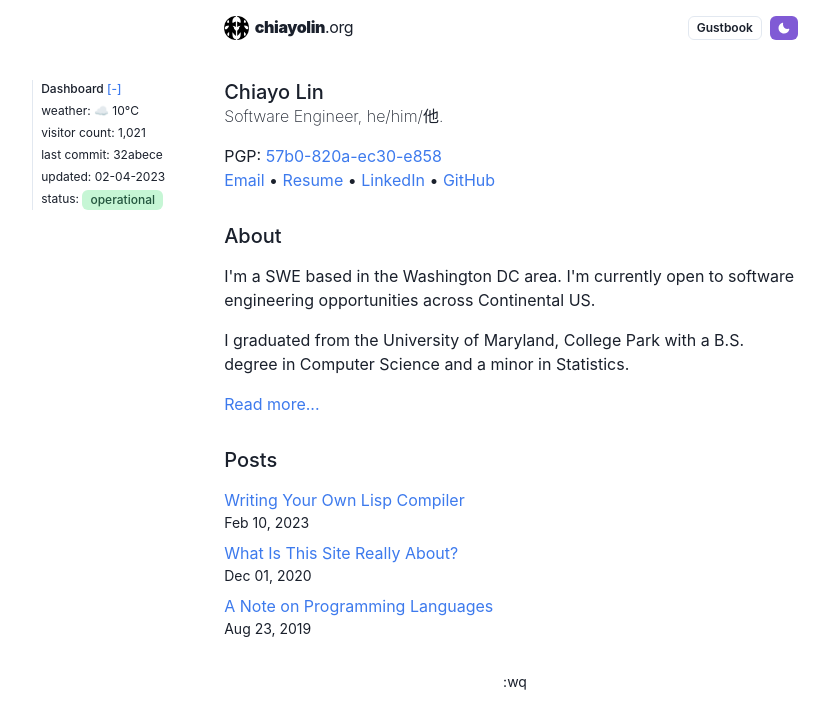
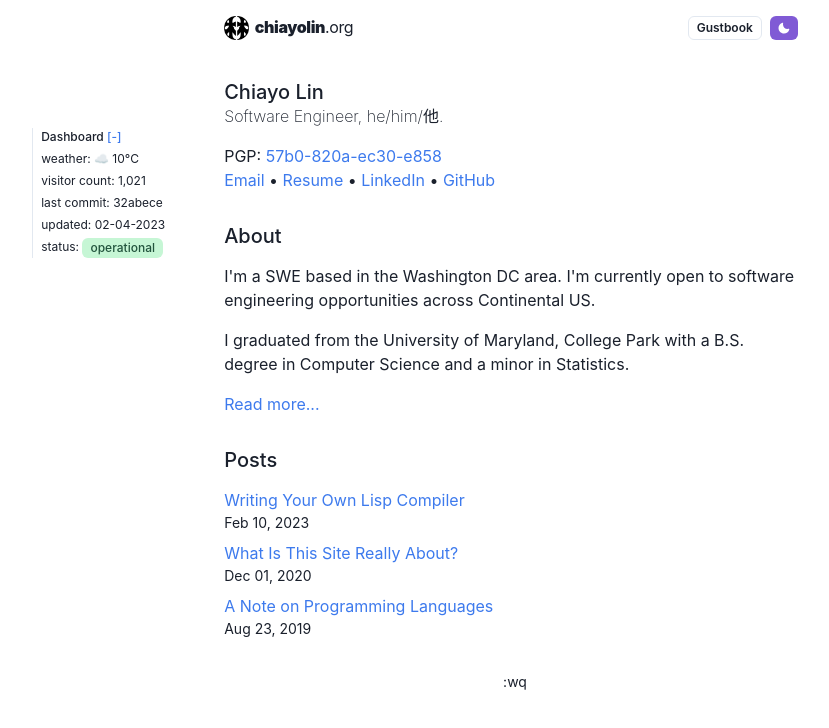
Before and after one commit to chiayolin/chiayolin.org, a Next.js app: page / in a window 1280 px wide. Shown: the top 728 px of the page, without its empty margins (129-958 px from the left). Built offline with nearby package versions, Linux system fonts and the light colour scheme.

Commit message:
dashboard for fun

```diff
--- a/src/components/dashboard.tsx
+++ b/src/components/dashboard.tsx
@@ -18,6 +18,7 @@ const Dashboard: FC = () => {
     <Box
       pl='2'
       w='10rem'
+      mt='3rem'
       ml='-12rem'
       position='fixed'
       textAlign='left'
```
